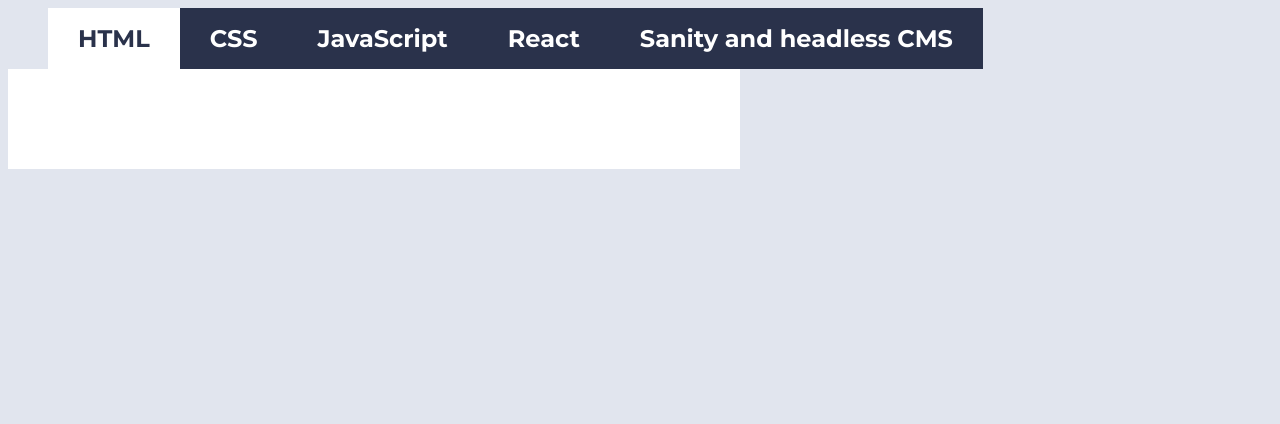
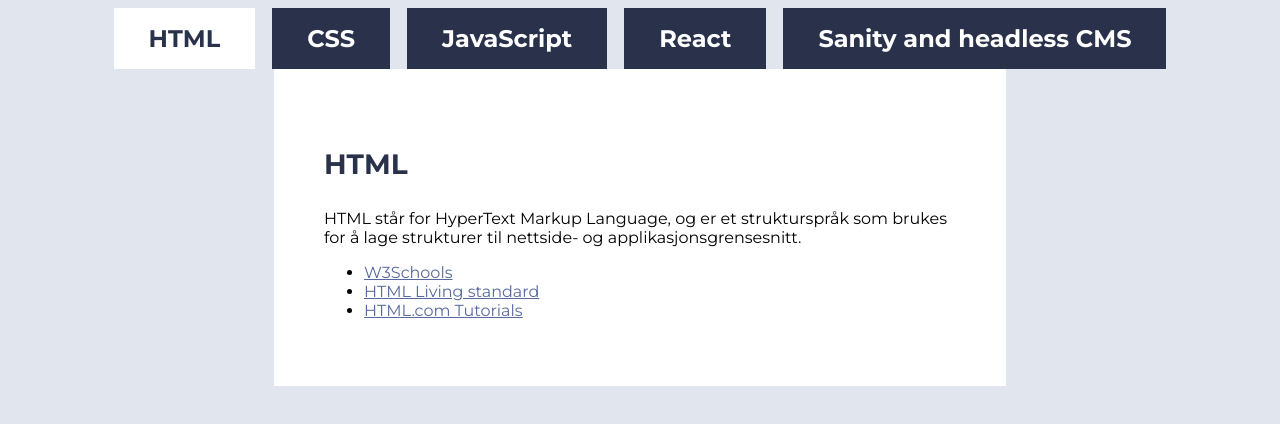
Before and after one commit to kevinlj2/uin25ak1_resource_layout_johannesen, a plain HTML site: page index.html in a window 1280 px wide. Drawn offline with Linux system fonts and the light colour scheme.

Commit message:
Arbeidskrav 1
Fullført JavaScript.

Må teste om CSS fungerer på mindre display - funker perfekt på 1920x1080

```diff
--- a/index.html
+++ b/index.html
@@ -17,7 +17,7 @@
           <li><button id="JavaScript">JavaScript</button></li>
           <li><button id="React">React</button></li>
           <li>
-            <button id="SanityandheadlessCMS">Sanity and headless CMS</button>
+            <button id="Sanity">Sanity and headless CMS</button>
           </li>
         </ul>
       </nav>
--- a/script.js
+++ b/script.js
@@ -2,18 +2,21 @@
 const categories = ["HTML", "CSS", "JavaScript", "React", "Sanity and headless CMS"];
 let activeButton = "HTML"
 
-
+// Kilde brukt for å lage funksjonen https://www.w3schools.com/jsref/jsref_substring.asp
+// Deklarerer en funksjon som sier at button-IDen "sanity" er det samme som "Sanity and headless CMS"
+function getCategoryId(category) {
+  return category === "Sanity and headless CMS" ? category.substring(0, 6) : category;
+}
 
 // Legger til event listeners for knappene
 // .map for å kunne peke på spesifikk kategori
 categories.map((category) => {
-  document.getElementById(category).addEventListener("click", () => {
+  document.getElementById(getCategoryId(category)).addEventListener("click", () => {
     // Funksjonen viser hvilken kategori som skal
     // vises basert på hvilken som er trykket på
     displayCategories(category);
   });
 });
-
 
 // Deklarerer en funksjon for å vise informasjon basert på kategori
 function displayCategories(category) {
@@ -34,9 +37,9 @@ function displayCategories(category) {
     // bruker .map for å kunne skille mellom URL-en og tittelen til kildene.
     // .join("") blir brukt å fjerne komma som .map genererer mellom tekststrengene
 
-    // Ved trykk på en knapp for matchende ID class-en "active" og fjerner den som har classen "active" samtidi
-    document.getElementById(activeButton).classList.remove("active");
-    document.getElementById(category).classList.add("active");
+    // Ved trykk på en knapp for matchende ID class-en "active" og fjerner den som har classen "active" samtidig
+    document.getElementById(getCategoryId(activeButton)).classList.remove("active");
+    document.getElementById(getCategoryId(category)).classList.add("active");
     activeButton = category;
 }
 
--- a/style.css
+++ b/style.css
@@ -13,16 +13,20 @@
 
 body {
   background-color: var(--gray);
-
+  display: flex;
+  justify-content: center;
+  flex-wrap: wrap;
 }
 
-  nav, ul {
-    display: flex;
-    justify-content: left;
-    flex-direction: row;
-    list-style: none;
-    text-indent: 0;
-    margin: 0px;
+  nav {
+    ul {
+      display: flex;
+      gap: 17px;
+      list-style: none;
+      display: flex;
+      margin: 0px;
+      padding: 0px;
+    }
   }
 
 
@@ -46,7 +50,7 @@ main {
 
 button {
   font-size: 24px;
-  padding: 1rem 30px;
+  padding: 1rem 35px;
   border: none;
   font-weight: bold;
   background: var(--violet);
```
